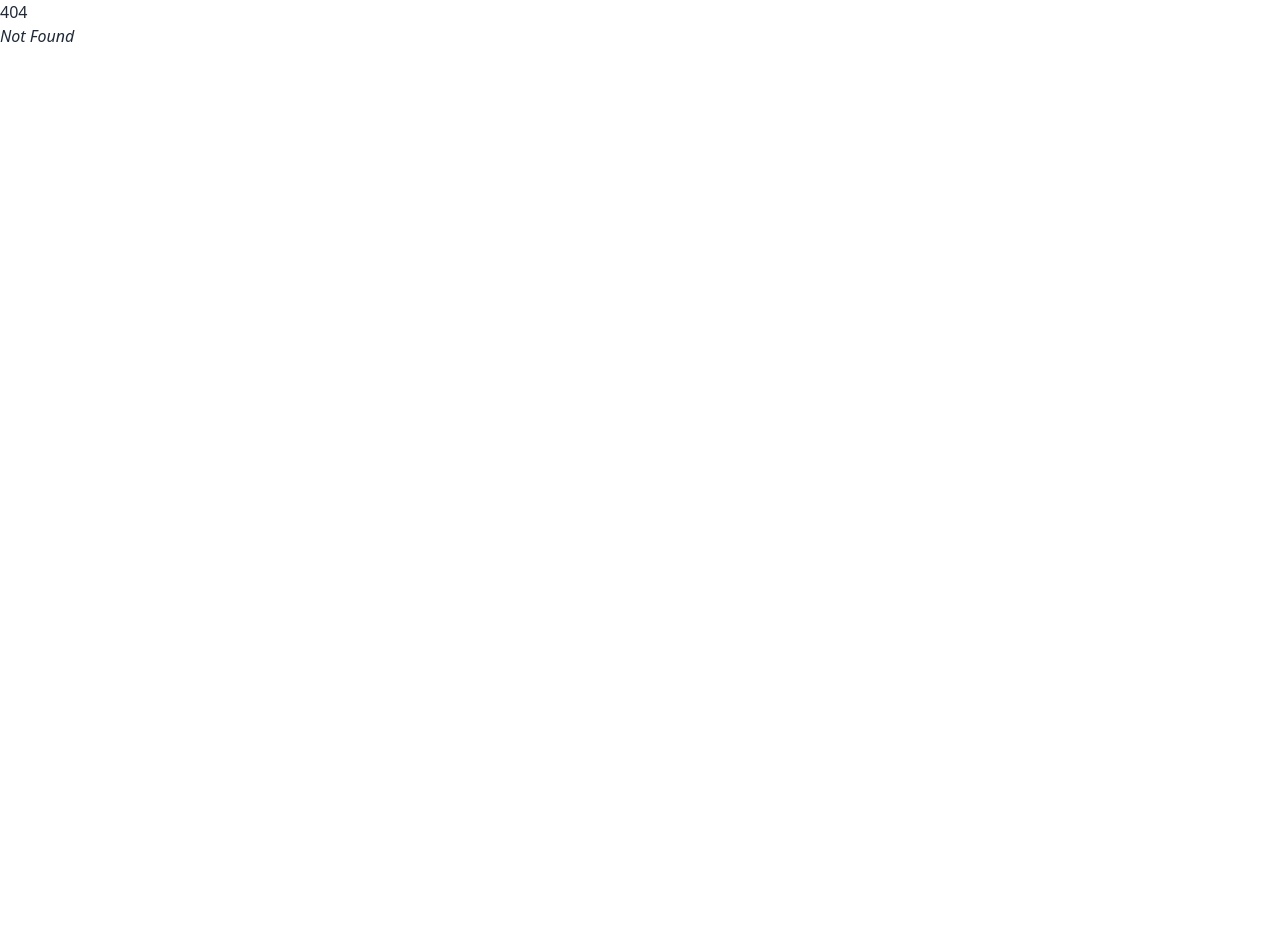
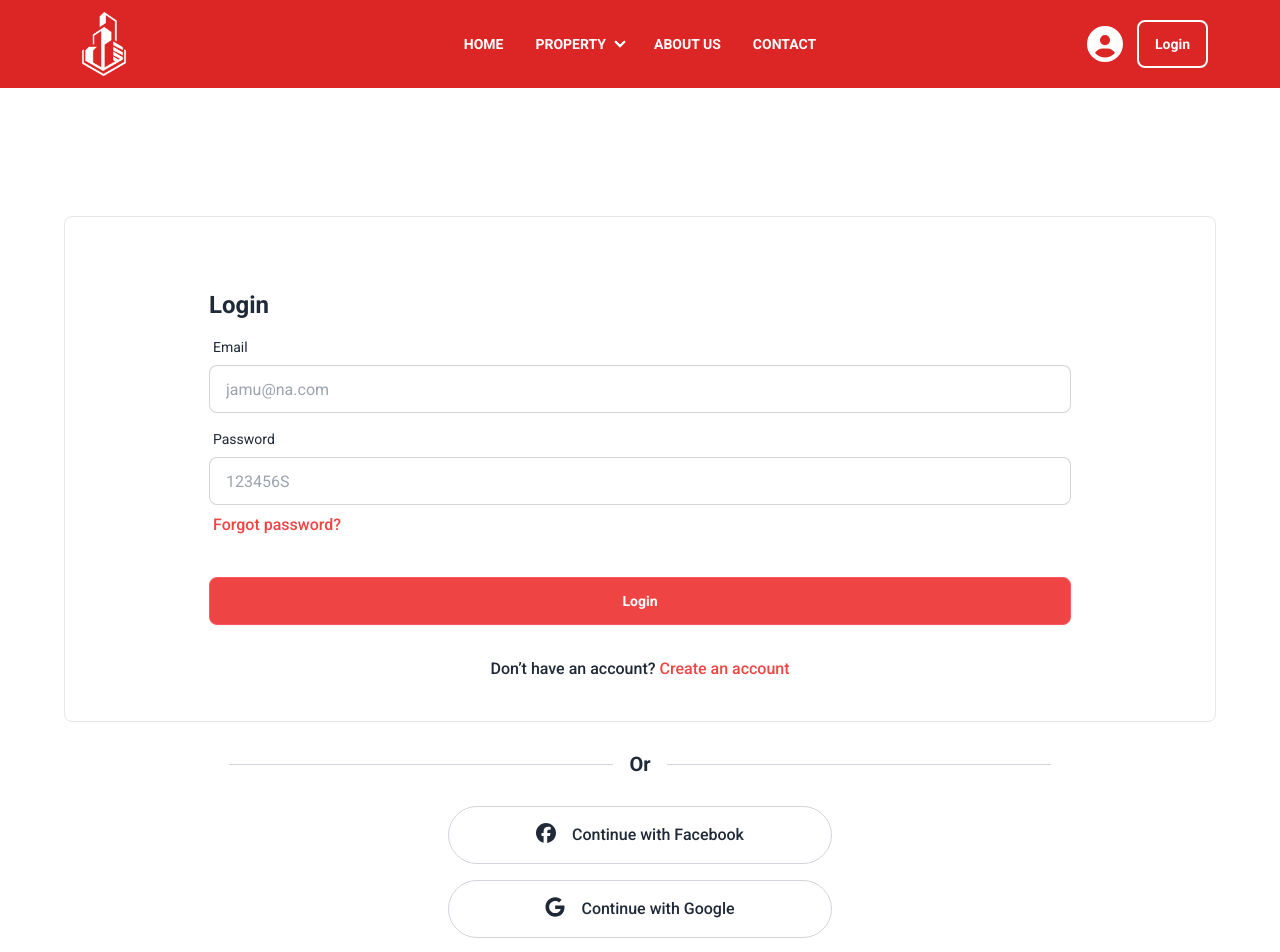
Before and after one commit to yhmunna1/estate, a React (Vite) app: page /login in a window 1280 px wide. Before the commit this address had no page. Shown: the top 952 px of the page. Before the commit the page ends 800 px from the top, so only its background shows below. Built offline with nearby package versions, Linux system fonts and the light colour scheme.

Commit message:
login page design

```diff
--- a/package.json
+++ b/package.json
@@ -10,6 +10,7 @@
     "preview": "vite preview"
   },
   "dependencies": {
+    "firebase": "^10.13.2",
     "localforage": "^1.10.0",
     "match-sorter": "^6.3.4",
     "react": "^18.3.1",
--- /dev/null
+++ b/src/firebase/firebase.config.js
@@ -0,0 +1,18 @@
+// Import the functions you need from the SDKs you need
+import { initializeApp } from "firebase/app";
+// TODO: Add SDKs for Firebase products that you want to use
+// https://firebase.google.com/docs/web/setup#available-libraries
+
+// Your web app's Firebase configuration
+const firebaseConfig = {
+  apiKey: "AIzaSyBWzQf1Zoj44eyf2VrdiYMGbIkegBAyGJM",
+  authDomain: "estate-1d2c0.firebaseapp.com",
+  projectId: "estate-1d2c0",
+  storageBucket: "estate-1d2c0.appspot.com",
+  messagingSenderId: "513677349206",
+  appId: "1:513677349206:web:f4de87e46fad65321d06f7",
+};
+
+// Initialize Firebase
+const app = initializeApp(firebaseConfig);
+export default app;
--- a/src/main.jsx
+++ b/src/main.jsx
@@ -5,6 +5,7 @@ import "./index.css";
 import Roots from "./layouts/Roots";
 import Home from "./pages/Home/Home";
 import Error from "./pages/Error/Error";
+import Login from "./pages/Login/Login";
 
 const router = createBrowserRouter([
   {
@@ -17,6 +18,10 @@ const router = createBrowserRouter([
         element: <Home></Home>,
         loader: () => fetch("/properties.json"),
       },
+      {
+        path: "/login",
+        element: <Login></Login>,
+      },
     ],
   },
 ]);
--- a/src/pages/Footer/Footer.jsx
+++ b/src/pages/Footer/Footer.jsx
@@ -3,8 +3,8 @@ import logo from "../../assets/logo-06.png";
 
 const Footer = () => {
   return (
-    <div className=" bg-zinc-800 text-white py-20">
-      <div className="max-w-6xl mx-auto">
+    <div className=" bg-zinc-800 text-white">
+      <div className="max-w-6xl mx-auto pt-20">
         <div className="grid grid-cols-1 md:grid-cols-2 items-center">
           <div>
             <img src={logo} className="w-52" alt="Logo" />
@@ -33,6 +33,9 @@ const Footer = () => {
           </div>
         </div>
       </div>
+      <p className="text-center pt-16 pb-5 text-zinc-400">
+        Copyright © 2024 - All right reserved - yhmunna
+      </p>
     </div>
   );
 };
--- a/src/pages/Home/LatestProperty.jsx
+++ b/src/pages/Home/LatestProperty.jsx
@@ -34,10 +34,10 @@ const LatestProperty = () => {
 
           {/* Show Load More button only if there are more properties to show */}
           {visibleCount < properties.length && (
-            <div className="text-center pt-5">
+            <div className="text-center pt-10">
               <button
                 onClick={handleLoadMore}
-                className="btn btn-warning border-red-500 bg-red-500 text-white"
+                className="btn btn-sm btn-ghost border-red-500  text-red-500"
               >
                 Load More
               </button>
--- /dev/null
+++ b/src/pages/Login/Login.jsx
@@ -0,0 +1,83 @@
+import { FaFacebook, FaGoogle } from "react-icons/fa6";
+import { Link } from "react-router-dom";
+
+const Login = () => {
+  return (
+    <div className="max-w-6xl mx-auto">
+      <div className="h-full border mt-32 py-10 px-28 rounded-lg">
+        <form className="card-body">
+          <h2 className="font-bold text-2xl">Login</h2>
+          <div className="form-control">
+            <label className="label">
+              <span className="label-text">Email</span>
+            </label>
+            <input
+              type="email"
+              name="email"
+              placeholder="jamu@na.com"
+              className="input input-bordered"
+              required
+            />
+          </div>
+          <div className="form-control">
+            <label className="label">
+              <span className="label-text">Password</span>
+            </label>
+            <input
+              type="password"
+              name="password"
+              placeholder="123456S"
+              className="input input-bordered"
+              required
+            />
+            <label className="label">
+              <a
+                href="#"
+                className="label-text-alt link link-hover text-red-500 font-medium text-base"
+              >
+                Forgot password?
+              </a>
+            </label>
+          </div>
+          {/* {errorMessage && <p className="text-red-600">{errorMessage}</p>}
+          {success && <p className="text-green-600">{success}</p>} */}
+          <div className="form-control mt-6">
+            <button
+              type="submit"
+              className="btn btn-error bg-red-500 text-white"
+            >
+              Login
+            </button>
+          </div>
+        </form>
+
+        <h5 className="text-base font-medium text-center">
+          Don’t have an account?{" "}
+          <Link to="/register" className="text-red-500">
+            Create an account
+          </Link>
+        </h5>
+      </div>
+      <div>
+        <div className="flex items-center justify-center w-full my-7">
+          <div className="w-1/3 h-px bg-gray-300"></div>
+          <span className="px-4 text-xl font-semibold">Or</span>
+          <div className="w-1/3 h-px bg-gray-300"></div>
+        </div>
+
+        <div className="flex justify-center gap-4 border border-gray-300 w-1/3 mx-auto p-4 mb-4 rounded-full">
+          <FaFacebook className="text-xl" />
+          <p className="font-medium text-base">Continue with Facebook</p>
+        </div>
+        <div className="flex justify-center gap-4 border border-gray-300 w-1/3 mx-auto p-4 mb-12 rounded-full">
+          <FaGoogle className="text-xl" />
+          <button className="font-medium text-base">
+            Continue with Google
+          </button>
+        </div>
+      </div>
+    </div>
+  );
+};
+
+export default Login;
```
Also changed, not shown: 1 other file (tests, documents, lock files or other folders).
